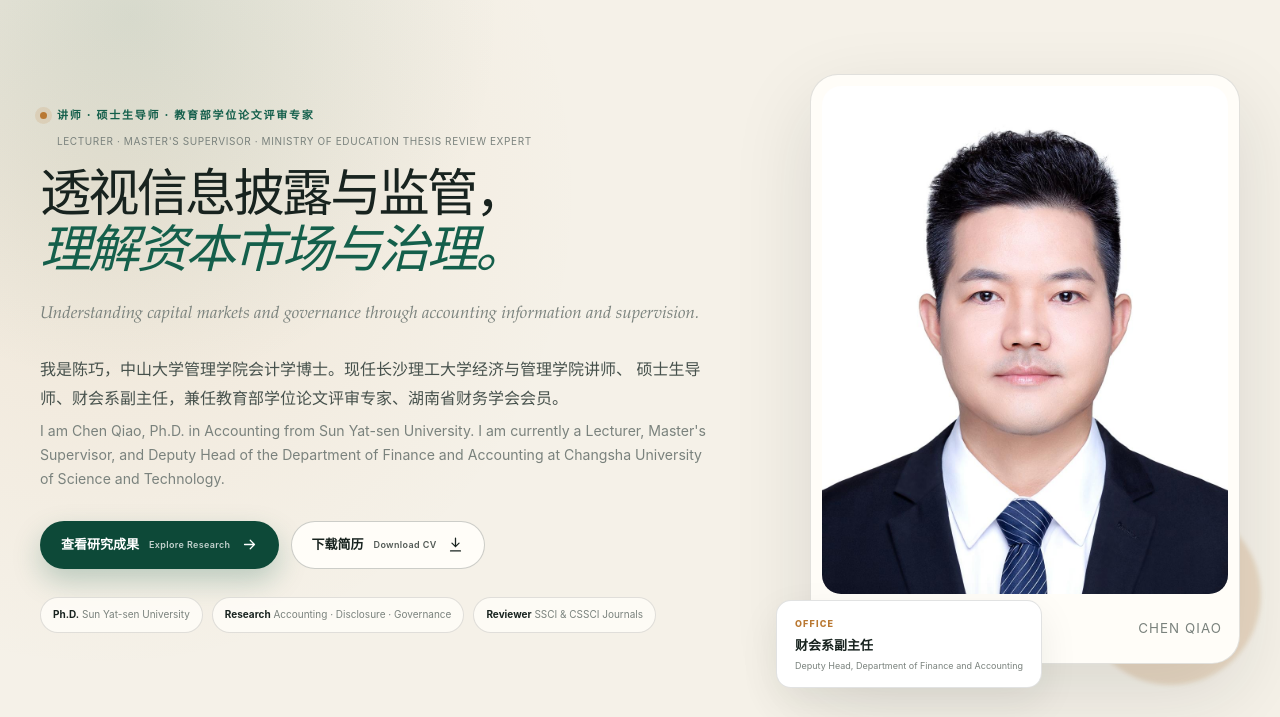
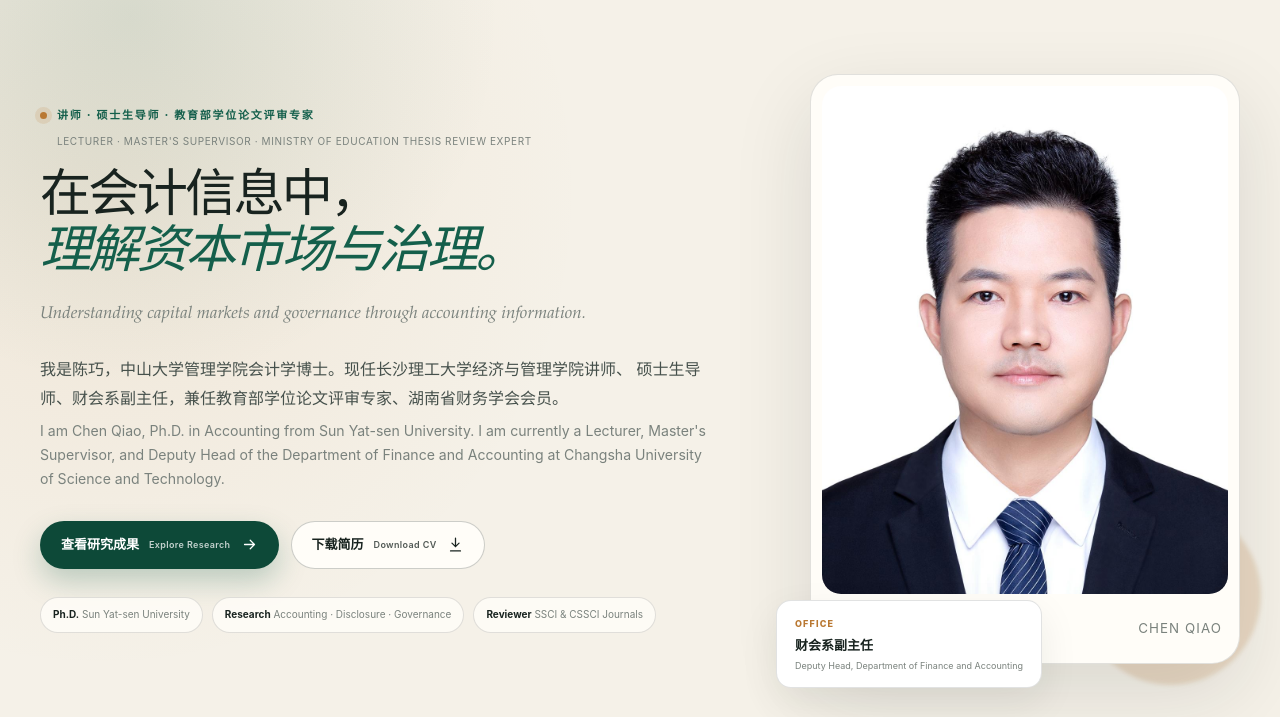
Before and after one commit to KevinQ7889/chenqiao-academic-website, a website: page index.html in a window 1280 px wide. Shown: the part 83-800 px from the top of the page. Drawn offline with Linux system fonts and the light colour scheme.

```diff
--- a/index.html
+++ b/index.html
@@ -13,7 +13,7 @@
   <title>陈巧 | 资本市场会计、信息披露与公司治理</title>
   <link rel='canonical' href='https://www.chenqiao.com.cn/'>
   <link rel='icon' href='assets/favicon.svg' type='image/svg+xml'>
-  <link rel='stylesheet' href='styles.css?v=20261016'>
+  <link rel='stylesheet' href='styles.css?v=20261016b'>
   <script>document.documentElement.classList.add('js');</script>
 </head>
 <body>
@@ -66,10 +66,10 @@
           </p>
           <p class='eyebrow-en'>Lecturer · Master's Supervisor · Ministry of Education Thesis Review Expert</p>
           <h1>
-            <span>透视信息披露与监管，</span>
+            <span>在会计信息中，</span>
             <em>理解资本市场与治理。</em>
           </h1>
-          <p class='hero-en'>Understanding capital markets and governance through accounting information and supervision.</p>
+          <p class='hero-en'>Understanding capital markets and governance through accounting information.</p>
           <div class='bilingual hero-lead'>
             <p class='zh'>
               我是陈巧，中山大学管理学院会计学博士。现任长沙理工大学经济与管理学院讲师、
```
